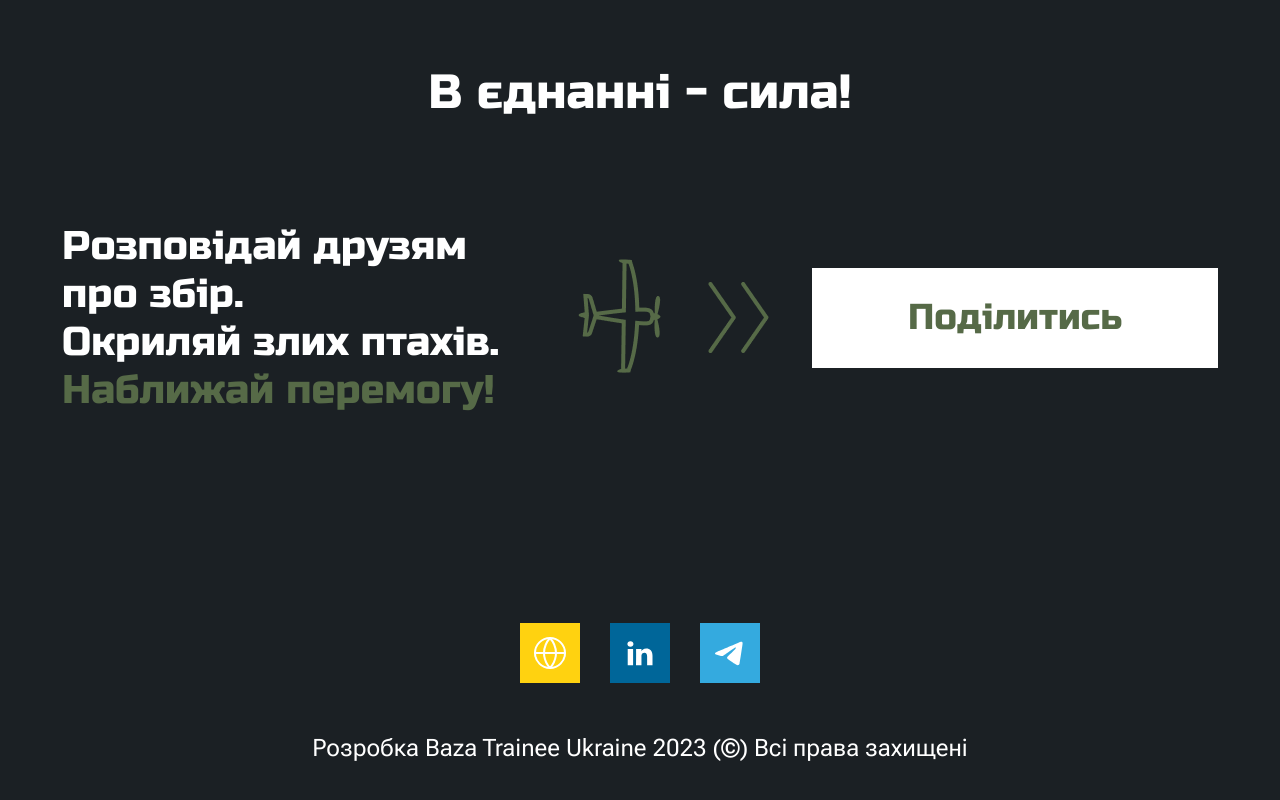
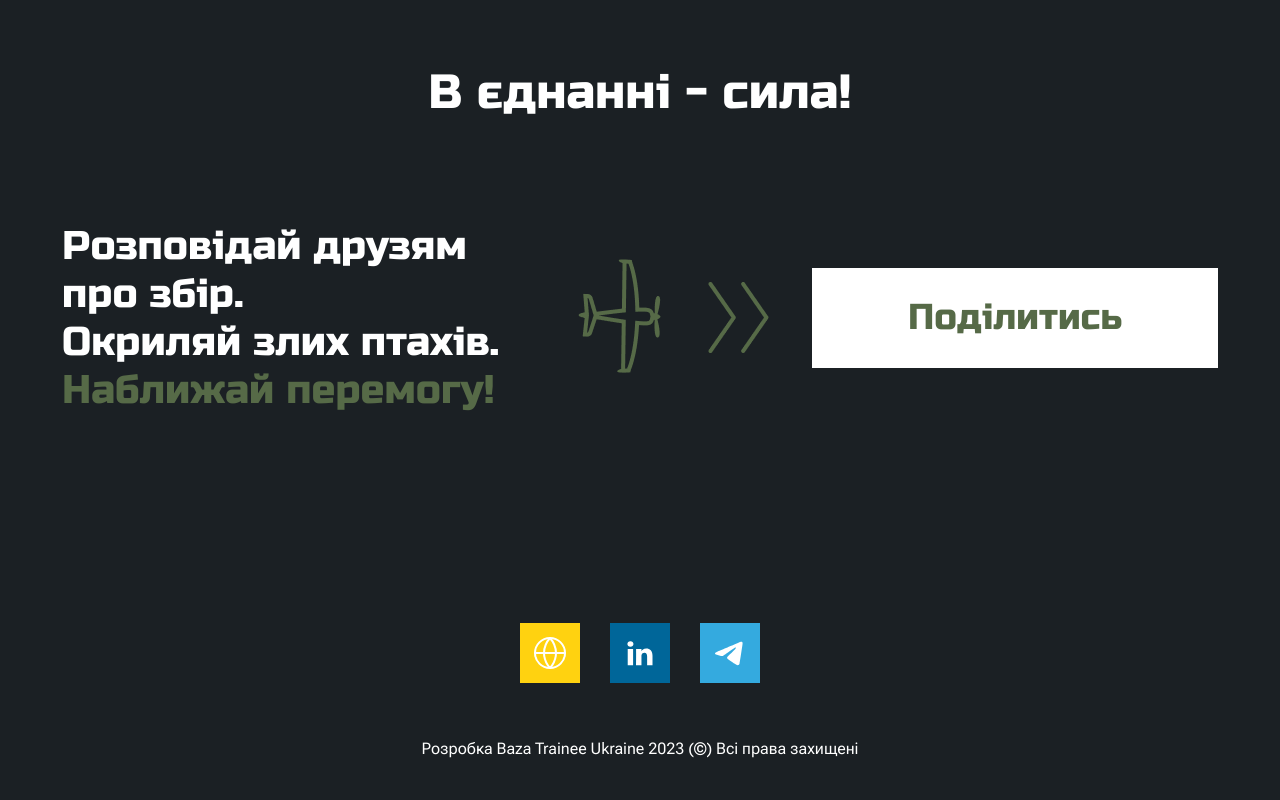
Before and after one commit to baza-trainee/79_brigadge_fundraising, a React (Create React App) app: page / in a window 1280 px wide. Shown: the part 4932-5732 px from the top of the page. Built offline with nearby package versions, Linux system fonts and the light colour scheme.

Commit message:
change footer text-size

```diff
--- a/src/components/layouts/Footer/Footer.module.css
+++ b/src/components/layouts/Footer/Footer.module.css
@@ -18,7 +18,7 @@
 
 .footer-copyright {
   font-family: var(--thin-font-family);
-  font-size: var(--body-1-font-size);
+  font-size: 16px;
   font-weight: 400;
   line-height: var(--body-1-line-height);
   color: var(--white);
```
